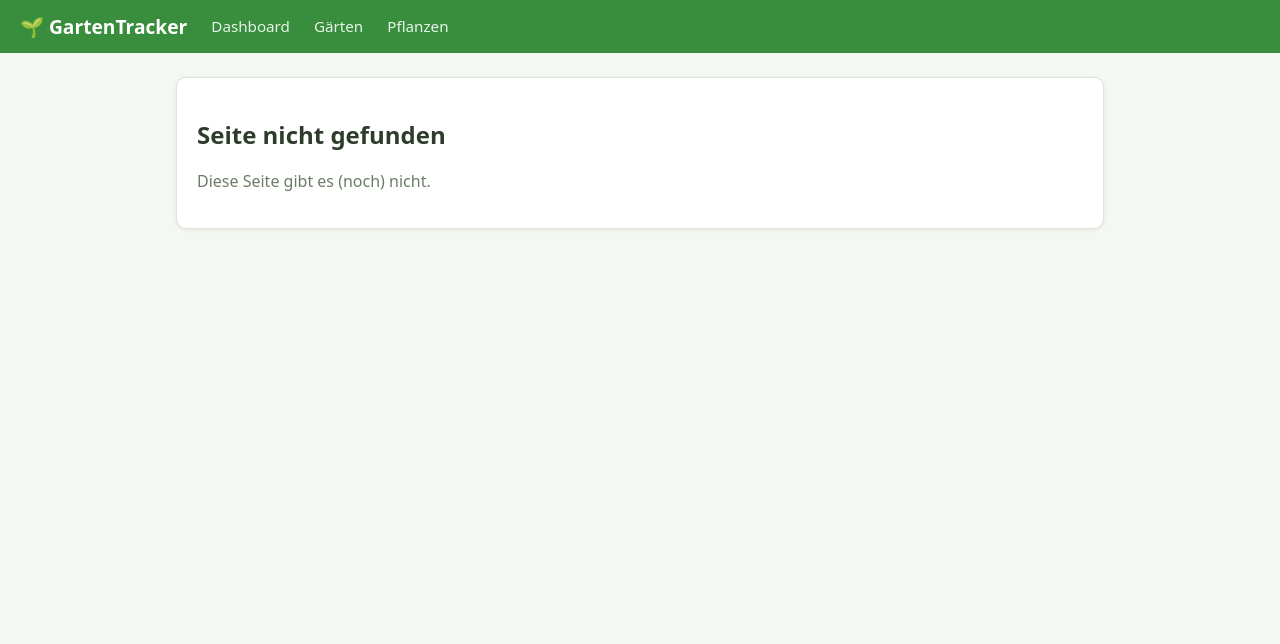
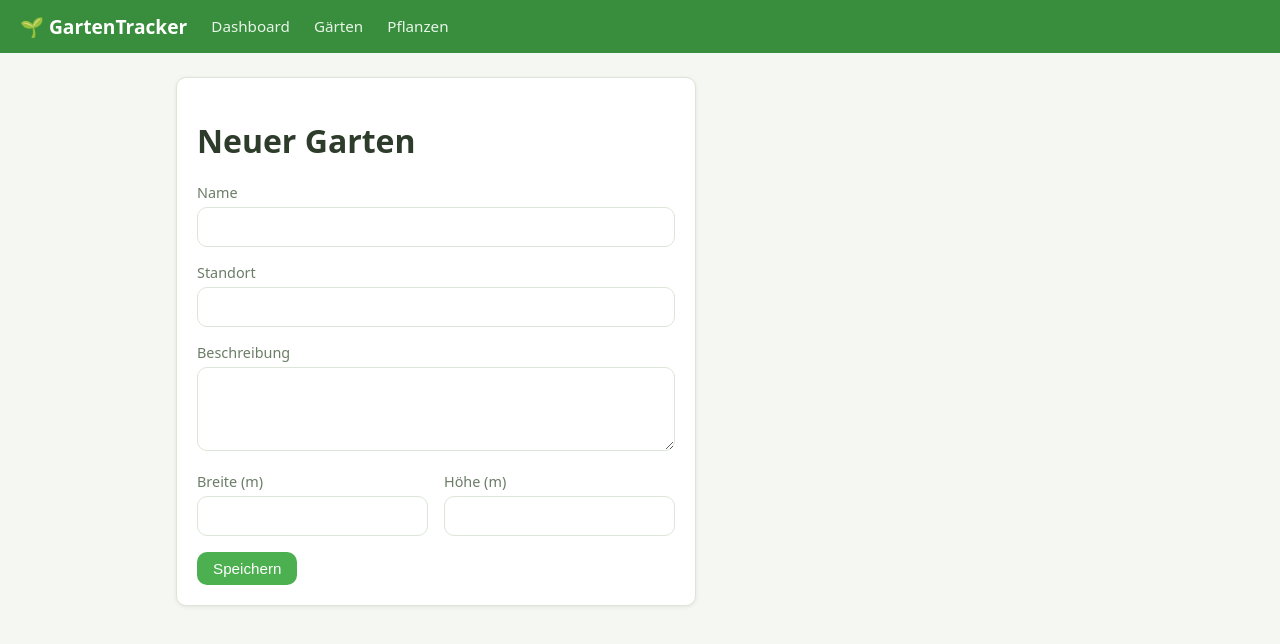
Before and after one commit to yvesivo/garden-tracker, a React app in the folder frontend/: page /gardens/new in a window 1280 px wide. Shown: the top 644 px of the page. Built offline with nearby package versions, Linux system fonts and the light colour scheme; the HTML template or start-up script is replaced by a standard one.

Commit message:
feat: add garden create and edit form

```diff
--- a/frontend/src/App.jsx
+++ b/frontend/src/App.jsx
@@ -2,6 +2,7 @@ import { Routes, Route } from 'react-router-dom';
 import Navbar from './components/Navbar.jsx';
 import Dashboard from './pages/Dashboard.jsx';
 import GardenList from './pages/GardenList.jsx';
+import GardenForm from './pages/GardenForm.jsx';
 
 function NotFound() {
   return (
@@ -20,6 +21,8 @@ export default function App() {
         <Routes>
           <Route path="/" element={<Dashboard />} />
           <Route path="/gardens" element={<GardenList />} />
+          <Route path="/gardens/new" element={<GardenForm />} />
+          <Route path="/gardens/:id/edit" element={<GardenForm />} />
           <Route path="*" element={<NotFound />} />
         </Routes>
       </main>
--- a/frontend/src/index.css
+++ b/frontend/src/index.css
@@ -139,3 +139,26 @@ h1, h2 {
 .muted {
   color: var(--color-text-muted);
 }
+
+/* Forms */
+.form-group {
+  margin-bottom: 1rem;
+}
+
+.form-group label {
+  display: block;
+  margin-bottom: 0.3rem;
+  font-size: 0.9rem;
+  color: var(--color-text-muted);
+}
+
+.form-group input,
+.form-group select,
+.form-group textarea {
+  width: 100%;
+  padding: 0.5rem;
+  border: 1px solid var(--color-border);
+  border-radius: var(--radius);
+  font: inherit;
+  background: #fff;
+}
--- /dev/null
+++ b/frontend/src/pages/GardenForm.jsx
@@ -0,0 +1,87 @@
+import { useEffect, useState } from 'react';
+import { useNavigate, useParams } from 'react-router-dom';
+import { gardenApi } from '../api/api.js';
+
+const EMPTY = { name: '', location: '', description: '', widthMeters: '', heightMeters: '' };
+
+export default function GardenForm() {
+  const { id } = useParams();
+  const navigate = useNavigate();
+  const editing = Boolean(id);
+
+  const [form, setForm] = useState(EMPTY);
+  const [error, setError] = useState(null);
+  const [saving, setSaving] = useState(false);
+
+  useEffect(() => {
+    if (editing) {
+      gardenApi.getById(id)
+        .then((g) =>
+          setForm({
+            name: g.name ?? '',
+            location: g.location ?? '',
+            description: g.description ?? '',
+            widthMeters: g.widthMeters ?? '',
+            heightMeters: g.heightMeters ?? '',
+          }),
+        )
+        .catch((e) => setError(e.message));
+    }
+  }, [id, editing]);
+
+  const change = (e) => setForm({ ...form, [e.target.name]: e.target.value });
+
+  const submit = async (e) => {
+    e.preventDefault();
+    setSaving(true);
+    setError(null);
+    const payload = {
+      name: form.name,
+      location: form.location,
+      description: form.description,
+      widthMeters: parseFloat(form.widthMeters) || 0,
+      heightMeters: parseFloat(form.heightMeters) || 0,
+    };
+    try {
+      const saved = editing ? await gardenApi.update(id, payload) : await gardenApi.create(payload);
+      navigate(`/gardens/${saved.id}`);
+    } catch (err) {
+      setError(err.message);
+      setSaving(false);
+    }
+  };
+
+  return (
+    <div className="card" style={{ maxWidth: 520 }}>
+      <h1>{editing ? 'Garten bearbeiten' : 'Neuer Garten'}</h1>
+      {error && <p style={{ color: '#c62828' }}>{error}</p>}
+      <form onSubmit={submit}>
+        <div className="form-group">
+          <label>Name</label>
+          <input name="name" value={form.name} onChange={change} required />
+        </div>
+        <div className="form-group">
+          <label>Standort</label>
+          <input name="location" value={form.location} onChange={change} required />
+        </div>
+        <div className="form-group">
+          <label>Beschreibung</label>
+          <textarea name="description" value={form.description} onChange={change} rows={3} />
+        </div>
+        <div style={{ display: 'flex', gap: '1rem' }}>
+          <div className="form-group" style={{ flex: 1 }}>
+            <label>Breite (m)</label>
+            <input name="widthMeters" type="number" step="0.1" value={form.widthMeters} onChange={change} />
+          </div>
+          <div className="form-group" style={{ flex: 1 }}>
+            <label>Höhe (m)</label>
+            <input name="heightMeters" type="number" step="0.1" value={form.heightMeters} onChange={change} />
+          </div>
+        </div>
+        <button type="submit" className="btn" disabled={saving}>
+          {saving ? 'Speichern…' : 'Speichern'}
+        </button>
+      </form>
+    </div>
+  );
+}
```
